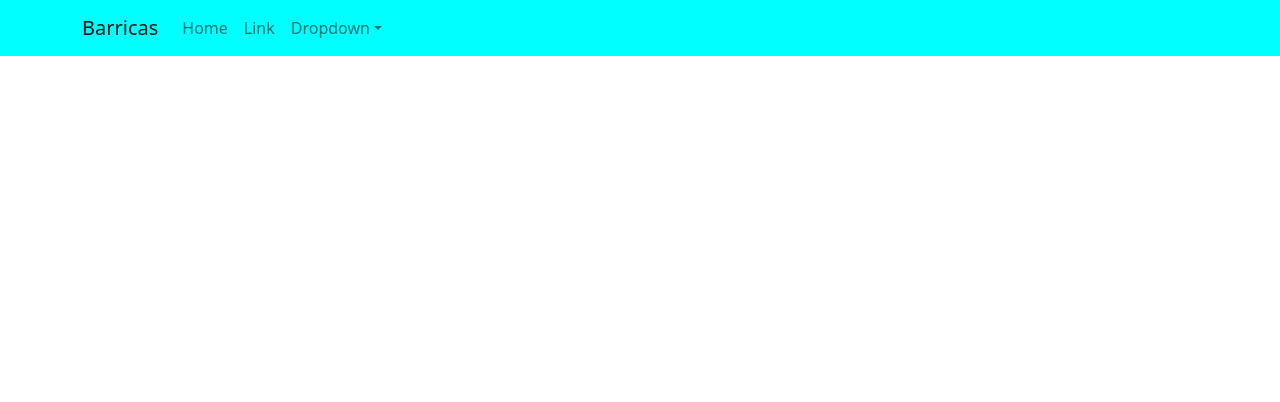
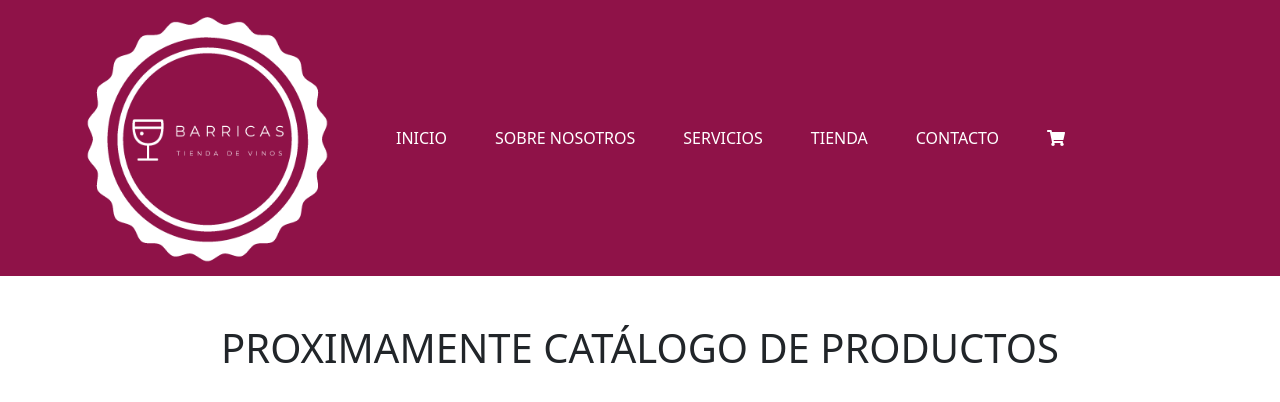
Before and after one commit to JuampiRibero/barricas, a React (Create React App) app: page / in a window 1280 px wide. Shown: the top 402 px of the page. Built offline with nearby package versions, Linux system fonts and the light colour scheme.

Commit message:
desafío 2da clase

```diff
--- a/package.json
+++ b/package.json
@@ -3,6 +3,11 @@
   "version": "0.1.0",
   "private": true,
   "dependencies": {
+    "@fortawesome/fontawesome-svg-core": "^1.2.36",
+    "@fortawesome/free-brands-svg-icons": "^5.15.4",
+    "@fortawesome/free-regular-svg-icons": "^5.15.4",
+    "@fortawesome/free-solid-svg-icons": "^5.15.4",
+    "@fortawesome/react-fontawesome": "^0.1.16",
     "@testing-library/jest-dom": "^5.15.1",
     "@testing-library/react": "^11.2.7",
     "@testing-library/user-event": "^12.8.3",
--- a/src/App.js
+++ b/src/App.js
@@ -1,12 +1,13 @@
-import logo from './logo.svg';
 import './App.css';
 import 'bootstrap/dist/css/bootstrap.min.css';
 import NavBar from './components/NavBar/NavBar';
+import ItemListContainer from './container/ItemListContainer/ItemListContainer';
 
 function App() {
   return (
     <div className="App">
       <NavBar />
+      <ItemListContainer />
     </div>
   );
 }
--- a/src/components/CartWidget/CartWidget.js
+++ b/src/components/CartWidget/CartWidget.js
@@ -0,0 +1,14 @@
+import { FontAwesomeIcon } from '@fortawesome/react-fontawesome';
+import { faShoppingCart } from '@fortawesome/free-solid-svg-icons';
+
+import React from 'react';
+
+const CartWidget = () => {
+    return (
+        <div>
+            <FontAwesomeIcon icon={faShoppingCart} />
+        </div>
+    )
+}
+
+export default CartWidget;
--- a/src/components/NavBar/NavBar.css
+++ b/src/components/NavBar/NavBar.css
@@ -1,3 +1,14 @@
 .bg-color {
-    background-color: aqua !important;
+    background-color: #8f1248 !important;
 }
+
+.navbar-logo {
+    width: 250px;
+    height: 250px;
+}
+
+.nav-link {
+    color: #fff !important;
+    margin-left: 16px;
+    margin-right: 16px;
+}
--- a/src/components/NavBar/NavBar.js
+++ b/src/components/NavBar/NavBar.js
@@ -1,7 +1,8 @@
 import Navbar  from 'react-bootstrap/Navbar';
 import Container  from 'react-bootstrap/Container';
 import Nav  from 'react-bootstrap/Nav';
-import NavDropdown  from 'react-bootstrap/NavDropdown';
+import logo from '../../logo.png';
+import CartWidget from '../CartWidget/CartWidget';
 
 import './NavBar.css';
 
@@ -9,21 +10,24 @@ import React from 'react';
 
 const NavBar = () => {
     return (
-        <Navbar bg="light" expand="lg" className="bg-color">
+        <Navbar className="bg-color" expand="lg">
             <Container>
-            <Navbar.Brand href="#home">Barricas</Navbar.Brand>
+                <Navbar.Brand>
+                    <a href="#!">
+                        <img src={logo} alt="Logo Barricas" title="Logo Barricas" className="navbar-logo" loading="lazy" />
+                    </a>
+                </Navbar.Brand>
                 <Navbar.Toggle aria-controls="basic-navbar-nav" />
                 <Navbar.Collapse id="basic-navbar-nav">
-            <Nav className="me-auto">
-                <Nav.Link href="#home">Home</Nav.Link>
-                <Nav.Link href="#link">Link</Nav.Link>
-                <NavDropdown title="Dropdown" id="basic-nav-dropdown">
-                <NavDropdown.Item href="#action/3.1">Action</NavDropdown.Item>
-                <NavDropdown.Item href="#action/3.2">Another action</NavDropdown.Item>
-                <NavDropdown.Item href="#action/3.3">Something</NavDropdown.Item>
-                <NavDropdown.Divider />
-                <NavDropdown.Item href="#action/3.4">Separated link</NavDropdown.Item>
-                </NavDropdown>
+                    <Nav className="me-auto mb-2 mb-lg-0 ms-lg-4">
+                        <Nav.Link href="#!">INICIO</Nav.Link>
+                        <Nav.Link href="#!">SOBRE NOSOTROS</Nav.Link>
+                        <Nav.Link href="#!">SERVICIOS</Nav.Link>
+                        <Nav.Link href="#!">TIENDA</Nav.Link>
+                        <Nav.Link href="#!">CONTACTO</Nav.Link>
+                        <Nav.Link href="#!">
+                            <CartWidget />
+                        </Nav.Link>
                     </Nav>
                 </Navbar.Collapse>
             </Container>
--- a/src/container/ItemListContainer/ItemListContainer.js
+++ b/src/container/ItemListContainer/ItemListContainer.js
@@ -0,0 +1,11 @@
+import React from 'react';
+
+const ItemListContainer = () => {
+    return (
+        <div>
+            <h1 className="mt-5">PROXIMAMENTE CATÁLOGO DE PRODUCTOS</h1>
+        </div>
+    )
+}
+
+export default ItemListContainer;
```
Also changed, not shown: src/logo.png (added), 1 other file (tests, documents, lock files or other folders). Lines whose indentation alone changed are shown as unchanged.
